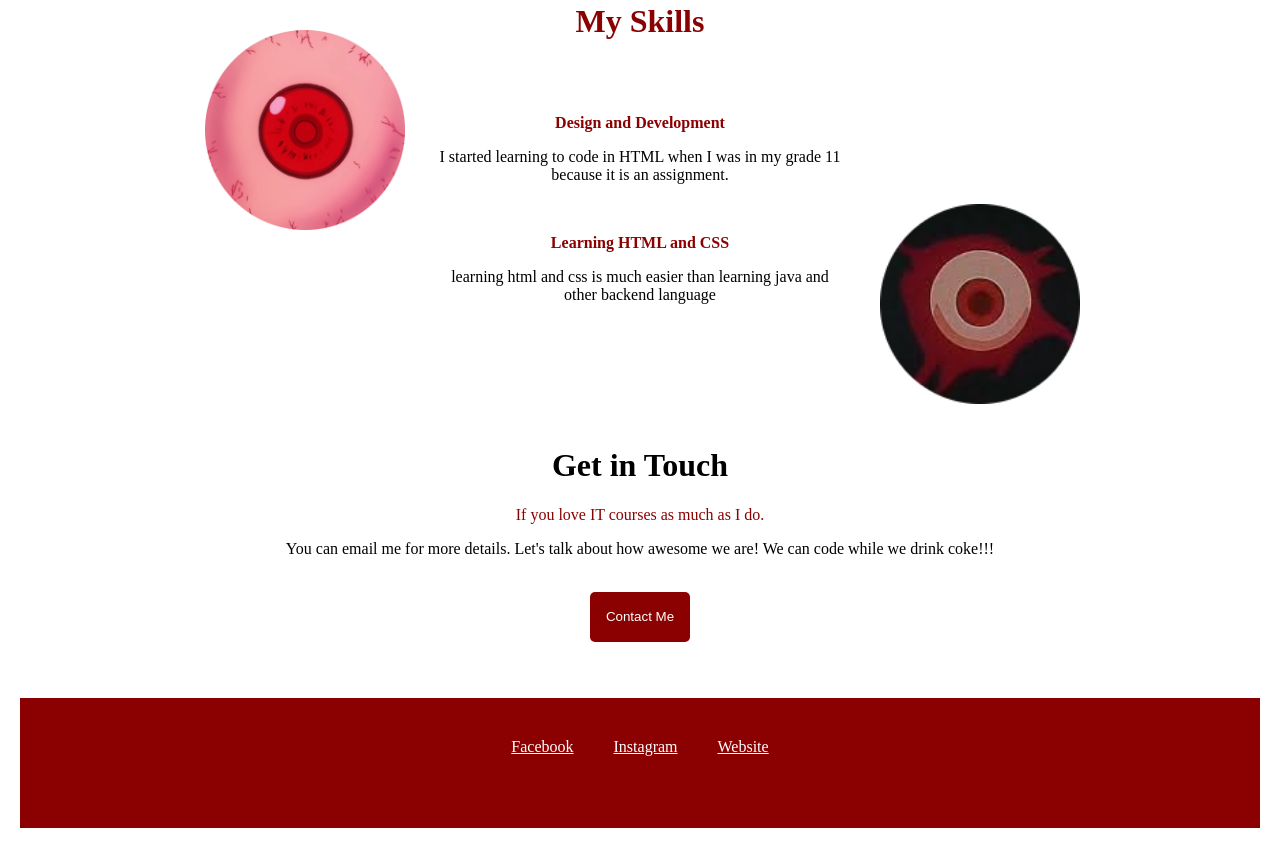
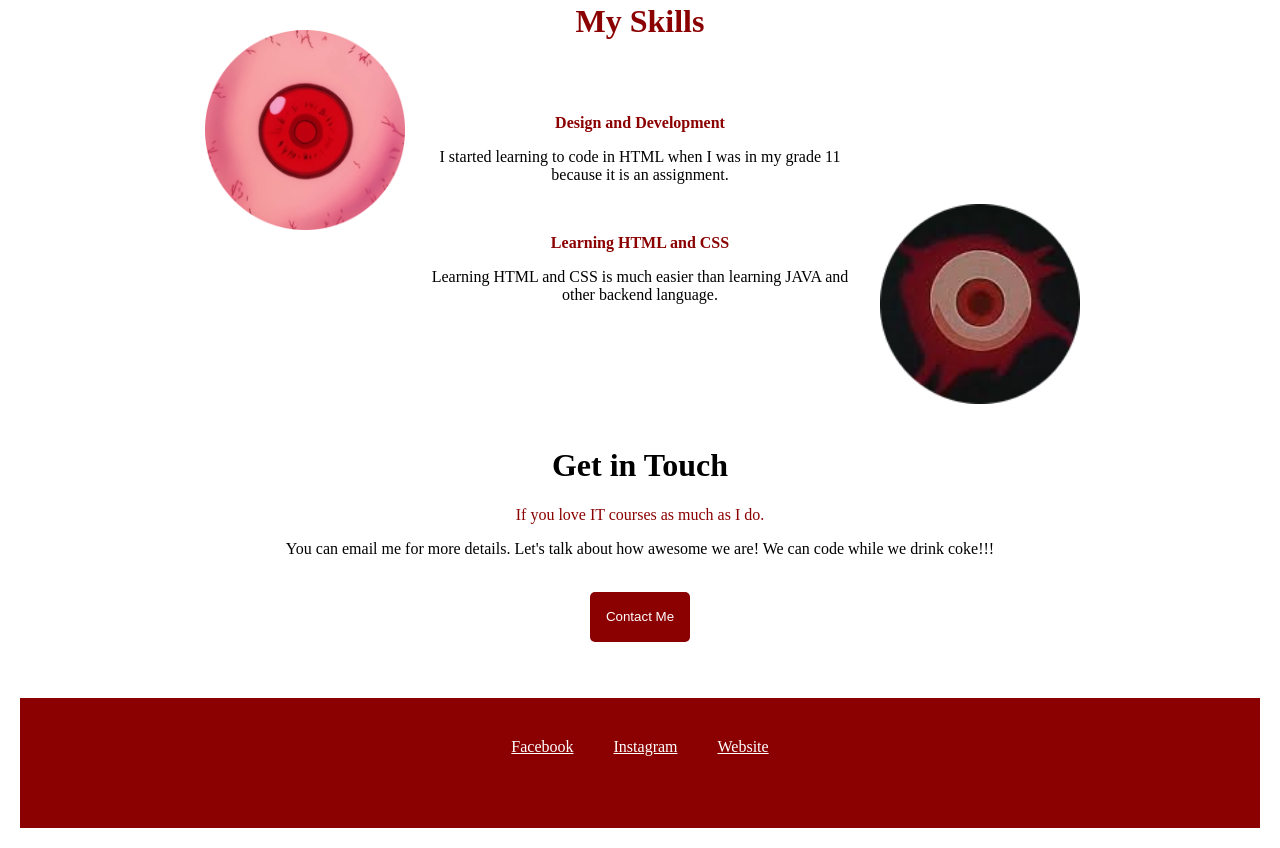
Before and after one commit to Cwnte/ACTIVITY_2, a plain HTML site: page index.html in a window 1280 px wide. Shown: the part 1664-2512 px from the top of the page. Drawn offline with Linux system fonts and the light colour scheme.

Commit message:
Update index.html

```diff
--- a/index.html
+++ b/index.html
@@ -43,8 +43,8 @@
     <br>
 
     <p class = "dnd"> Learning HTML and CSS </p>
-    <p class = "dndp"> learning html and css is much easier than learning java and <br>
-        other backend language
+    <p class = "dndp"> Learning HTML and CSS is much easier than learning JAVA and <br>
+        other backend language.
     </p>
 
     <div class = "eye1"> <img src="images/Scarlet_eyes_1999-modified.png" height="200"></div>
```
